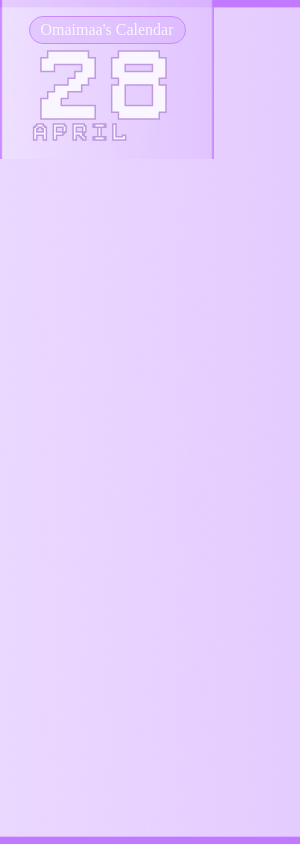
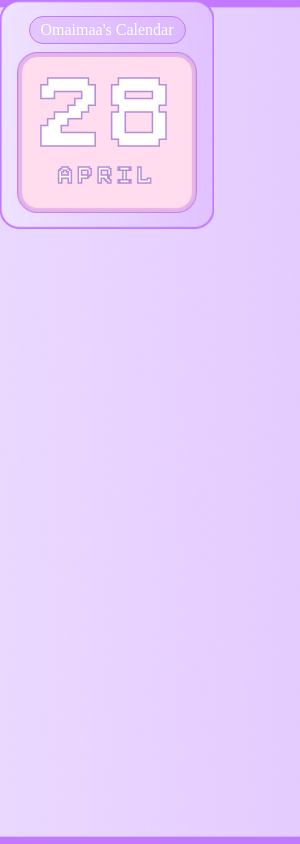
Before and after one commit to omaimaa777/my-electron-app---extended-learning, an Electron app: page index.html in a window 300 px wide. Drawn offline with Linux system fonts and the light colour scheme.

Commit message:
added last styling for the innerbox

```diff
--- a/style.css
+++ b/style.css
@@ -34,7 +34,6 @@
     background-size: cover;
     background-repeat: no-repeat;
     background-position: center;
-    opacity: 0.8;
     }
 
 .title {
@@ -60,6 +59,21 @@
     aspect-ratio: 157px / 27px;
 
 
+}
+
+#calendar {
+    display: flex;
+    width: 180px;
+    height: 161px;
+    flex-direction: column;
+    justify-content: center;
+    align-items: center;
+    gap: 16px;
+
+    background-image: url("images/inner-frame-bg.png");
+    background-size: cover;
+    background-repeat: no-repeat;
+    background-position: center;
 }
 
 #day {
```
